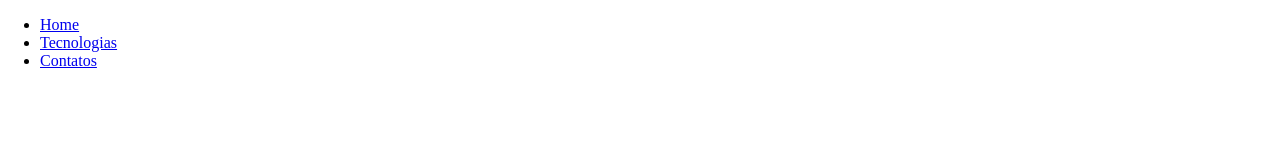
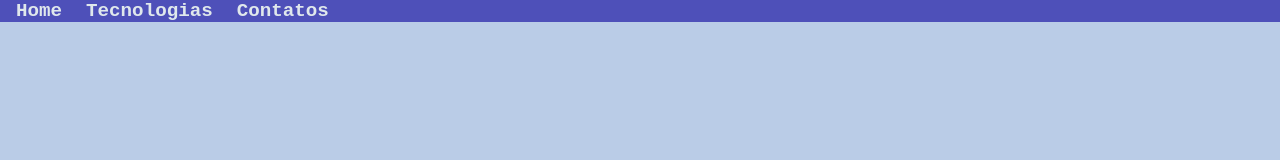
Before and after one commit to IagoGdeMeira/meu-portfolio, a plain HTML site: page html/index.html in a window 1280 px wide. Drawn offline with Linux system fonts and the light colour scheme.

Commit message:
Modificando o novo estilo de teste

```diff
--- a/css/cores.css
+++ b/css/cores.css
@@ -1,3 +1,17 @@
+:root {
+    --body-color: #bacce7;
+    --header-color-1: #4e50b9;
+    --header-text: #e0e8ec;
+}
+
+a.header {
+    color: var(--header-text);
+}
+
 body {
+    background-color: var(--body-color);
+}
 
+header {
+    background-color: var(--header-color-1);
 }
--- a/css/estrutura.css
+++ b/css/estrutura.css
@@ -1,12 +1,25 @@
-body { margin: 0; }
+body {
+    margin: 0;
+}
+
+a.header {
+    font: bold larger 'Courier New', monospace, sans-serif;
+    font-size: larger;
+    font-weight: bold;
+    text-decoration: none;
+}
 
 header > nav {
     vertical-align: middle;
 }
 
-header > a.button {
-    border-radius: 1em;
-    color: #22c322;
-    font: normal bold 20px Courier, monospace;
-    text-decoration: none;
+header > nav > ul {
+    list-style-type: none;
+    margin: 0;
+    padding-inline-start: 1em;
 }
+
+header > nav > ul > li {
+    display: inline-block;
+    margin: 0 1.25em 0 0;
+}
--- a/html/index.html
+++ b/html/index.html
@@ -14,9 +14,9 @@
     <header>
         <nav>
             <ul>
-                <li><a href="index.html">Home</a></li>
-                <li><a href="tecnologias.html">Tecnologias</a></li>
-                <li><a href="contatos.html">Contatos</a></li>
+                <li><a href="index.html" class="header">Home</a></li>
+                <li><a href="tecnologias.html" class="header">Tecnologias</a></li>
+                <li><a href="contatos.html" class="header">Contatos</a></li>
             </ul>
         </nav>
     </header>
```
